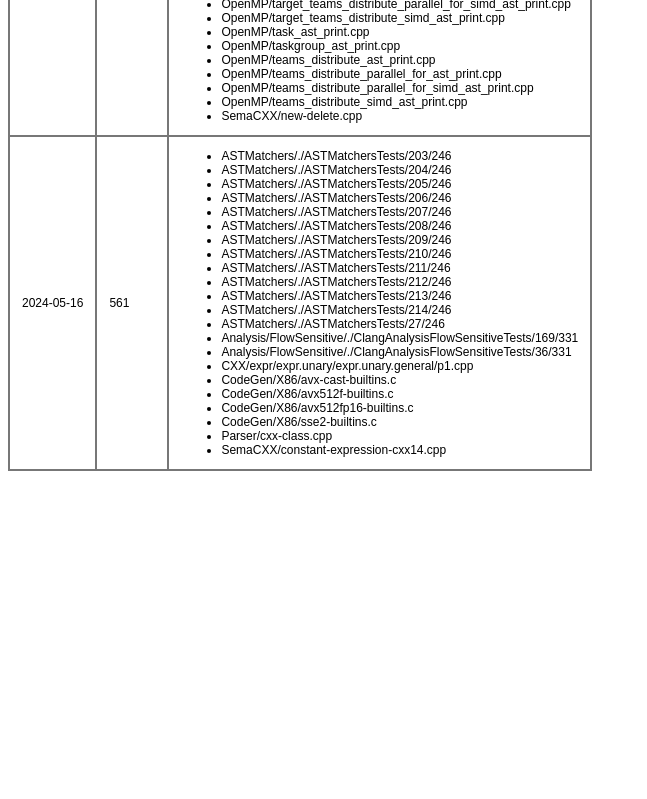
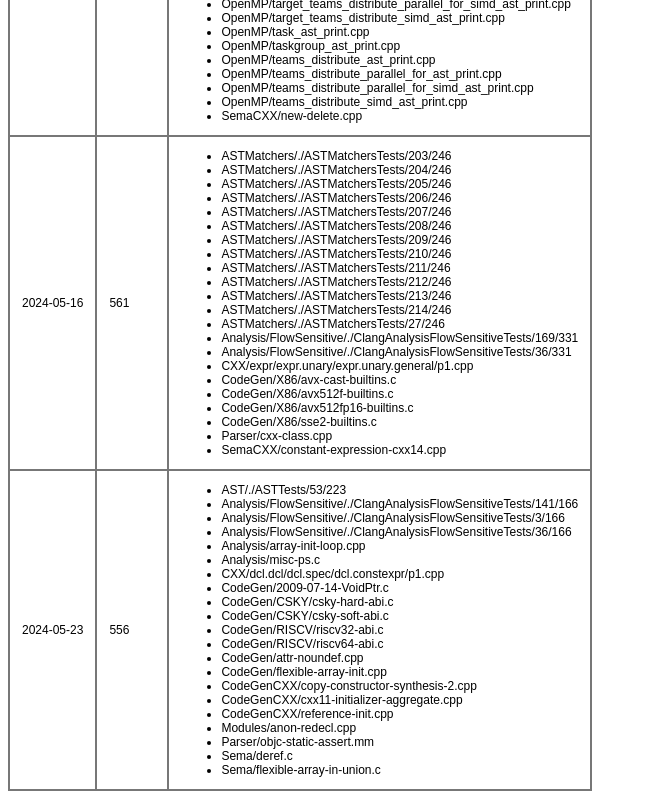
Before and after one commit to tbaederr/tbaederr.github.io, a plain HTML site: page stats/index.html in a window 1280 px wide. Shown: the part 1504-2303 px from the top of the page, without its empty margins (0-647 px from the left). Before the commit the page ends 1983 px from the top, so only its background shows below. Drawn offline with nearby package versions, Linux system fonts and the light colour scheme.

Commit message:
update stats

```diff
--- a/stats/index.html
+++ b/stats/index.html
@@ -41,13 +41,13 @@ function listElements(arr, elementName) {
 
 
 const allData = {
-  labels: ['2024-04-19','2024-04-26','2024-05-02','2024-05-13','2024-05-16',],
+  labels: ['2024-04-19','2024-04-26','2024-05-02','2024-05-13','2024-05-16','2024-05-23',],
   borderColor: '#0f0',
 
   datasets: [
     {
       label: 'check-clang',
-      data: [597, 584, 566, 591, 561, ],
+      data: [597, 584, 566, 591, 561, 556, ],
       stepped: true,
       backgroundColor: '#7ED7C1',
       borderColor: 'green',
@@ -231,6 +231,35 @@ new Chart("allChart", allConfig);
 </ul>
 </td>
 </tr>
+<tr>
+  <td>2024-05-23</td>
+  <td>556</td>
+<td>
+  <ul>
+<li>AST/./ASTTests/53/223</li>
+<li>Analysis/FlowSensitive/./ClangAnalysisFlowSensitiveTests/141/166</li>
+<li>Analysis/FlowSensitive/./ClangAnalysisFlowSensitiveTests/3/166</li>
+<li>Analysis/FlowSensitive/./ClangAnalysisFlowSensitiveTests/36/166</li>
+<li>Analysis/array-init-loop.cpp</li>
+<li>Analysis/misc-ps.c</li>
+<li>CXX/dcl.dcl/dcl.spec/dcl.constexpr/p1.cpp</li>
+<li>CodeGen/2009-07-14-VoidPtr.c</li>
+<li>CodeGen/CSKY/csky-hard-abi.c</li>
+<li>CodeGen/CSKY/csky-soft-abi.c</li>
+<li>CodeGen/RISCV/riscv32-abi.c</li>
+<li>CodeGen/RISCV/riscv64-abi.c</li>
+<li>CodeGen/attr-noundef.cpp</li>
+<li>CodeGen/flexible-array-init.cpp</li>
+<li>CodeGenCXX/copy-constructor-synthesis-2.cpp</li>
+<li>CodeGenCXX/cxx11-initializer-aggregate.cpp</li>
+<li>CodeGenCXX/reference-init.cpp</li>
+<li>Modules/anon-redecl.cpp</li>
+<li>Parser/objc-static-assert.mm</li>
+<li>Sema/deref.c</li>
+<li>Sema/flexible-array-in-union.c</li>
+</ul>
+</td>
+</tr>
 </table>
 </body>
 </html>
```
